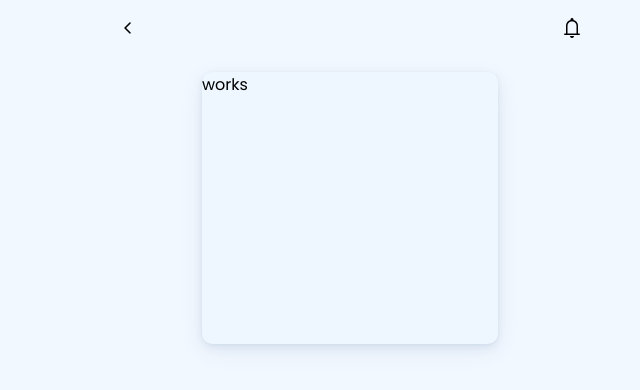
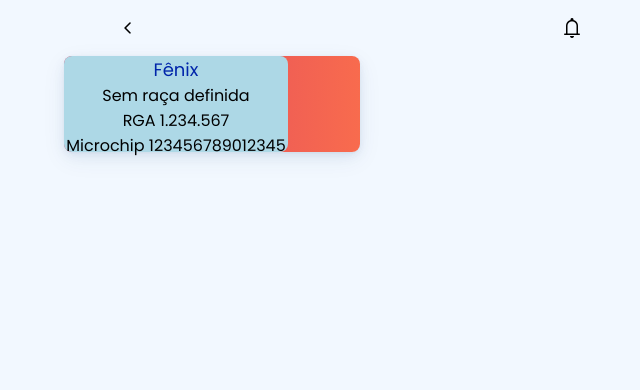
Before and after one commit to amigo-pet/amigopet-pwa, a React (Vite) app: page / in a window 1280 px wide. Shown: the top 390 px of the page, without its empty margins (290-930 px from the left). Built offline with nearby package versions, Linux system fonts and the light colour scheme; no server answers.

Commit message:
pet data profile

```diff
--- a/src/App.tsx
+++ b/src/App.tsx
@@ -1,6 +1,8 @@
 import { gql, useQuery } from "@apollo/client";
+import { ThemeProvider } from "@emotion/react";
 import { Header } from "./components/common/header/header";
 import { Main } from "./components/common/main/main";
+import { theme } from "./global/theme";
 import { Routes } from "./routes/route";
 
 const GET_PETS_QUERY = gql`
@@ -21,12 +23,12 @@ function App() {
   useQuery<{ pets: Pets[] }>(GET_PETS_QUERY);
 
   return (
-    <>
+    <ThemeProvider theme={theme}>
       <Header></Header>
       <Main>
         <Routes />
       </Main>
-    </>
+    </ThemeProvider>
   );
 }
 
--- a/src/components/common/card/card.style.ts
+++ b/src/components/common/card/card.style.ts
@@ -1,13 +1,26 @@
+import { css } from "@emotion/react";
 import styled from "@emotion/styled";
 
-export const CardStyled = styled.div`
+type CardStyledProps = {
+  background: "gradient" | "blue";
+  variant: string;
+}
+
+export const CardStyled = styled.div<CardStyledProps>`
+
+${props => css({
+  ...props.theme.card[props.variant] || props.theme.card.default,
+})}
   width: 18.5rem;
   height: 17rem;
-  background: #eef6ff;
+  background: ${props => props.background == "gradient" ? "linear-gradient(92.76deg, #db4065 2.46%, #fa6e4c 105.67%)" : "red"};
   box-shadow: 0px 7px 25px rgba(9, 64, 116, 0.07),
-    0px 4.1216px 13.04px rgba(9, 64, 116, 0.050624),
-    0px 2.1168px 6.12px rgba(9, 64, 116, 0.039312),
-    0px 0.8512px 2.68px rgba(9, 64, 116, 0.030688),
-    0px 0.1904px 1.16px rgba(9, 64, 116, 0.019376);
-  border-radius: 10px;
+  0px 4.1216px 13.04px rgba(9, 64, 116, 0.050624),
+  0px 2.1168px 6.12px rgba(9, 64, 116, 0.039312),
+  0px 0.8512px 2.68px rgba(9, 64, 116, 0.030688),
+  0px 0.1904px 1.16px rgba(9, 64, 116, 0.019376);
+  border-radius: 8px;
+  justify-content: center;
+  align-items: center;
+  flex-wrap: wrap;
 `;
--- a/src/components/common/card/card.tsx
+++ b/src/components/common/card/card.tsx
@@ -2,9 +2,12 @@ import { ReactNode } from "react";
 import { CardStyled } from "./card.style";
 
 type CardProps = {
+  background?: "gradient" | "blue";
+  variant?:string;
   children: ReactNode;
 };
 
-export const Card = ({ children }: CardProps) => {
-  return <CardStyled>{children}</CardStyled>;
+
+export const Card = ({ children, background,variant }: CardProps) => {
+   return <CardStyled variant={variant} background={background}>{children}</CardStyled>;
 };
--- a/src/components/common/container/container.style.ts
+++ b/src/components/common/container/container.style.ts
@@ -1,16 +1,11 @@
-import { css } from "@emotion/react";
 import styled from "@emotion/styled";
 
-type ContainerStyledProps = {
-  center: boolean;
-};
-
-export const ContainerStyled = styled.div<ContainerStyledProps>`
-  padding: 1rem;
-  ${(props) =>
-    props?.center &&
-    css({
-      display: "flex",
-      justifyContent: "center",
-    })}
+export const ContainerStyled = styled.div`
+  width: 14rem;
+  height: 6rem;
+  border-radius: 8px;
+  display: flex;
+  flex-direction: column;
+  align-items: center;
+  background-color: lightblue;
 `;
--- a/src/components/common/container/container.tsx
+++ b/src/components/common/container/container.tsx
@@ -4,7 +4,7 @@ import { ContainerStyled } from "./container.style";
 type ContainerProps = {
   children: ReactNode;
   as?: ElementType;
-  center: boolean;
+  center?: boolean;
 };
 
 export const Container = ({ children, ...props }: ContainerProps) => {
--- a/src/components/common/main/main.tsx
+++ b/src/components/common/main/main.tsx
@@ -7,7 +7,7 @@ type MainProps = {
 
 export const Main = ({ children }: MainProps) => {
   return (
-    <Container as="main" center>
+    <Container as="main">
       {children}
     </Container>
   );
--- a/src/global/style.ts
+++ b/src/global/style.ts
@@ -1,4 +1,5 @@
 import { css } from "@emotion/react";
+// @import url('https://fonts.googleapis.com/css2?family=Poppins&display=swap');
 
 export default css`
   *:where(:not(html, iframe, canvas, img, svg, video):not(svg *, symbol *)) {
--- a/src/views/profile/pet/pet.tsx
+++ b/src/views/profile/pet/pet.tsx
@@ -1,5 +1,21 @@
+import { Button } from "../../../components/common/button/button";
 import { Card } from "../../../components/common/card/card";
+import { Container } from "../../../components/common/container/container";
+import { Text } from "../../../components/common/text/text";
 
 export const PetProfile = () => {
-  return <Card>works</Card>;
+  return (
+    <>
+      <Card background="gradient">
+        <Container>
+          <Text type="title" color="blue" >Fênix</Text>
+          <Text>Sem raça definida</Text>
+          <Text >RGA 1.234.567</Text>
+          <Text >Microchip 123456789012345</Text>
+        </Container>
+      </Card>
+
+
+    </>
+  )
 };
```
Also changed, not shown: .gitpod.yml (added).
